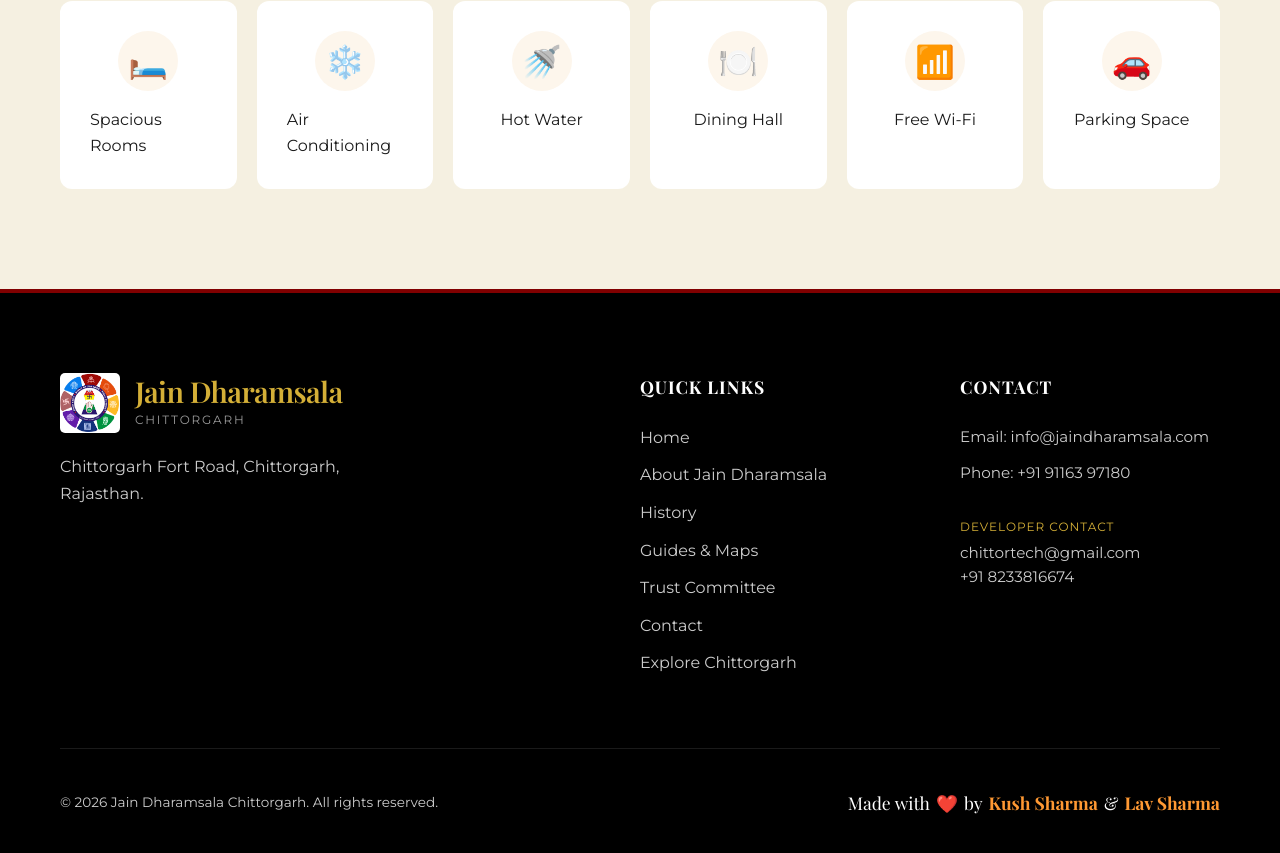
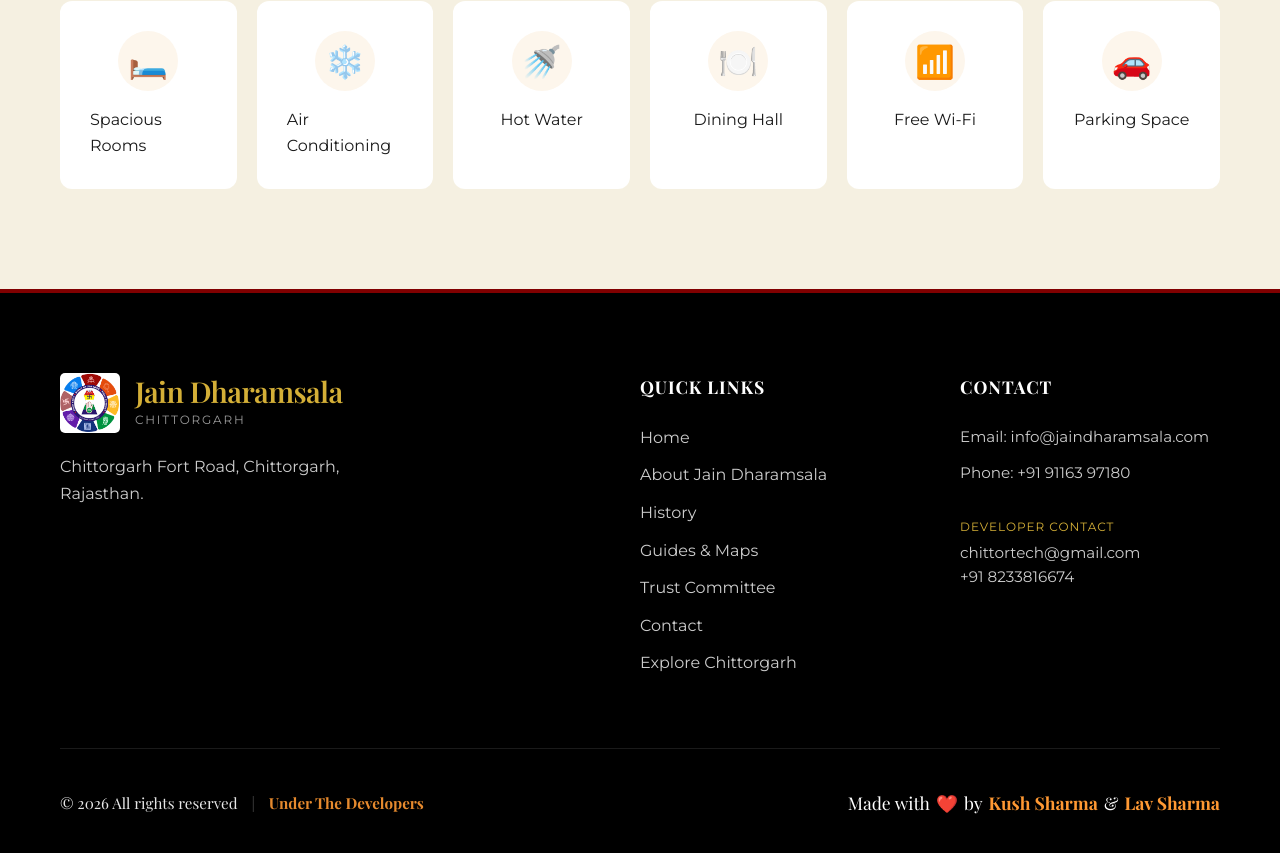
Before and after one commit to sharmakush2003/Jain-Dharamsala, a Next.js app: page /home in a window 1280 px wide. Shown: the part 1197-2050 px from the top of the page. Built offline with nearby package versions, Linux system fonts and the light colour scheme.

Commit message:
style: finalize footer copyright and credit layout

```diff
--- a/src/components/Footer.tsx
+++ b/src/components/Footer.tsx
@@ -57,7 +57,9 @@ const Footer = () => {
         </div>
 
         <div className={styles.footerBottom}>
-          <p className={styles.copyright}>&copy; 2026 {t('footer_copyright')}</p>
+          <p className={styles.credit} style={{ opacity: 0.9, fontSize: '0.95rem' }}>
+            &copy; 2026 {t('footer_copyright')} <span style={{ margin: '0 8px', opacity: 0.4 }}>|</span> <span className={styles.names}>Under The Developers</span>
+          </p>
           <div className={styles.credit}>
             {t('made_with')} <span className={styles.heart}>❤️</span> {t('by')}
             <a href="mailto:kushsharma.cor@gmail.com" className={styles.names}> Kush Sharma</a> &
--- a/src/components/LanguageProvider.tsx
+++ b/src/components/LanguageProvider.tsx
@@ -60,7 +60,7 @@ export const LanguageProvider = ({ children }: { children: React.ReactNode }) =>
       info_best_price: 'Best Price Guaranteed',
       info_verified: 'Verified Stay',
       info_jain_food: 'Jain Food Available',
-      footer_copyright: 'Jain Dharamsala Chittorgarh. All rights reserved.',
+      footer_copyright: 'All rights reserved',
       trust_title: 'Trust Committee',
       trust_subtitle: 'Members dedicated to the service of the society.',
       trust_president: 'President',
@@ -316,7 +316,7 @@ export const LanguageProvider = ({ children }: { children: React.ReactNode }) =>
       info_best_price: 'सर्वोत्तम मूल्य की गारंटी',
       info_verified: 'सत्यापित प्रवास',
       info_jain_food: 'जैन भोजन उपलब्ध',
-      footer_copyright: 'जैन धर्मशाला चित्तौड़गढ़। सर्वाधिकार सुरक्षित।',
+      footer_copyright: 'सर्वाधिकार सुरक्षित',
       trust_title: 'ट्रस्ट समिति',
       trust_subtitle: 'समाज की सेवा को समर्पित सदस्य।',
       trust_president: 'अध्यक्ष',
```
